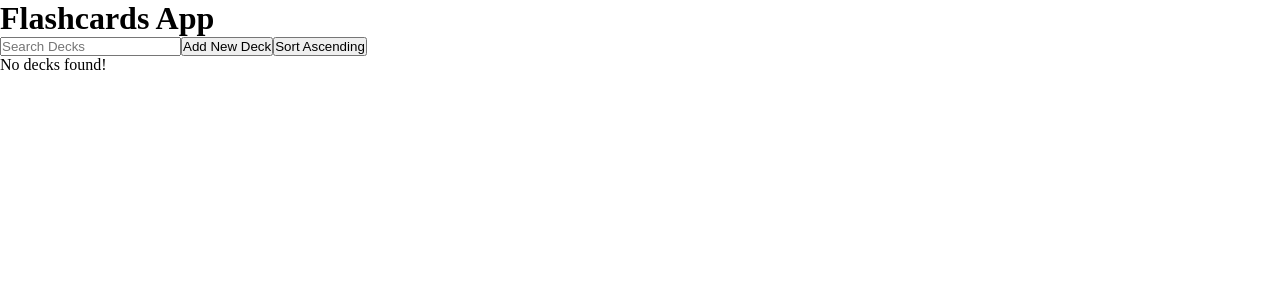
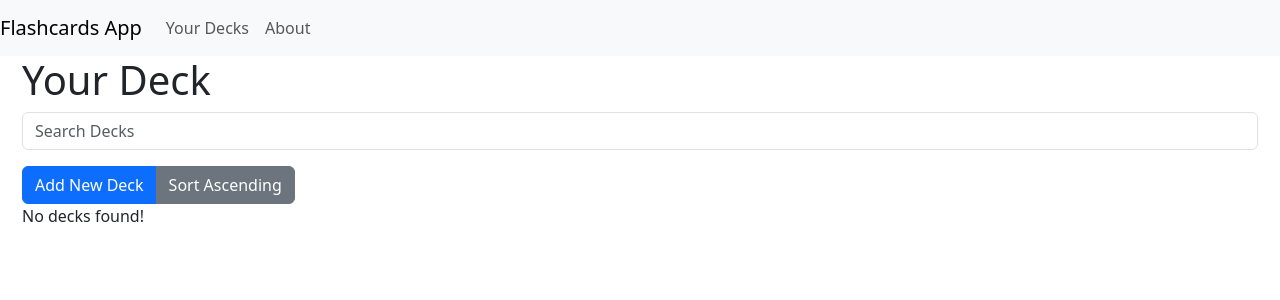
Before and after one commit to BetterFlashcards/BF-Frontend, a React (Vite) app: page /list in a window 1280 px wide. Shown: the top 300 px of the page. Built offline with nearby package versions, Linux system fonts and the light colour scheme.

Commit message:
Add routing

```diff
--- a/package.json
+++ b/package.json
@@ -11,8 +11,11 @@
   },
   "dependencies": {
     "@reduxjs/toolkit": "^2.2.3",
+    "bootstrap": "^5.3.3",
     "react": "^18.2.0",
+    "react-bootstrap": "^2.10.2",
     "react-dom": "^18.2.0",
+    "react-router-dom": "^6.23.0",
     "uuid": "^9.0.1"
   },
   "devDependencies": {
--- a/src/App.tsx
+++ b/src/App.tsx
@@ -1,72 +1,30 @@
-import { useState, useEffect } from "react";
-import { Deck } from "./components/Deck";
-import { DeckManager } from "./data";
-import type { Deck as DeckType } from "./types";
+import { BrowserRouter as Router, Routes, Route, Link } from "react-router-dom";
+import 'bootstrap/dist/css/bootstrap.min.css';
+import { Navbar, Nav } from 'react-bootstrap';
+import Home from "./components/ListPage";
+import AboutPage from "./components/AboutPage";
+
 function App() {
-  const deckManager = DeckManager.getInstance();
-  const [searchTerm, setSearchTerm] = useState("");
-  const [sortedDecks, setSortedDecks] = useState<Array<DeckType>>([]);
-  const [sortOrder, setSortOrder] = useState<string | null>(null);
+  return (
+    <Router>
+      <div>
+        <Navbar bg="light" expand="lg">
+          <Navbar.Brand href="/">Flashcards App</Navbar.Brand>
+          <Navbar.Toggle aria-controls="basic-navbar-nav" />
+          <Navbar.Collapse id="basic-navbar-nav">
+            <Nav className="me-auto">
+              <Nav.Link as={Link} to="/list">Your Decks</Nav.Link>
+              <Nav.Link as={Link} to="/about">About</Nav.Link>
+            </Nav>
+          </Navbar.Collapse>
+        </Navbar>
 
-  const deckCallback = (decks: Array<DeckType>) => {
-    setSortedDecks([...decks]);
-  };
-
-  useEffect(() => {
-    deckManager.subscribe(deckCallback);
-    return () => {
-      deckManager.unsubscribe(deckCallback);
-    };
-  }, []);
-
-  useEffect(() => {
-    let filtered = deckManager
-      .getDecks()
-      .filter((deck) =>
-        deck.title.toLowerCase().includes(searchTerm.toLowerCase())
-      );
-
-    if (sortOrder === "asc") {
-      filtered.sort((a, b) => a.title.localeCompare(b.title));
-    } else if (sortOrder === "desc") {
-      filtered.sort((a, b) => b.title.localeCompare(a.title));
-    }
-
-    setSortedDecks(filtered);
-  }, [searchTerm, sortOrder]);
-
-  const toggleSortOrder = () => {
-    setSortOrder((prevOrder: string | null) =>
-      prevOrder === "asc" ? "desc" : "asc"
-    );
-  };
-
-  return (
-    <div className="App">
-      <header className="App-header">
-        <h1>Flashcards App</h1>
-        <input
-          type="text"
-          placeholder="Search Decks"
-          onChange={(e) => setSearchTerm(e.target.value)}
-        />
-        <button
-          onClick={() =>
-            deckManager.createDeck(prompt("Enter new deck title:") || "")
-          }
-        >
-          Add New Deck
-        </button>
-        <button onClick={toggleSortOrder}>
-          Sort {sortOrder === "asc" ? "Descending" : "Ascending"}
-        </button>
-      </header>
-      {sortedDecks.length > 0 ? (
-        sortedDecks.map((deck) => <Deck key={deck.id} deck={deck} />)
-      ) : (
-        <p>No decks found!</p>
-      )}
-    </div>
+        <Routes>
+          <Route path="/about" element={<AboutPage />} />
+          <Route path="/list" element={<Home />} />
+        </Routes>
+      </div>
+    </Router>
   );
 }
 
--- /dev/null
+++ b/src/components/AboutPage.tsx
@@ -0,0 +1,10 @@
+function AboutPage() {
+    return (
+      <div>
+        <h2>About</h2>
+        <p>This is the About page of the Flashcards App. Here, you can learn more about the application and its features.</p>
+      </div>
+    );
+  }
+
+export default AboutPage;
--- a/src/components/Deck.tsx
+++ b/src/components/Deck.tsx
@@ -4,6 +4,8 @@ import type { Card, Deck as DeckType } from "../types";
 import { CardManager, DeckManager } from "../data";
 import { CardChangeCallback } from "../data/CardManager";
 import { formatDate } from "../helpers";
+import { Button, Card as BootstrapCard, Container, Row, Col, InputGroup, FormControl } from 'react-bootstrap';
+
 
 interface DeckProps {
   deck: DeckType;
@@ -15,15 +17,28 @@ export const Deck: React.FC<DeckProps> = ({ deck }) => {
 
   const [sortOrder, setSortOrder] = useState("asc");
   const [sortedCards, setSortedCards] = useState<Array<Card>>([]);
+  const [searchTerm, setSearchTerm] = useState("");
 
   const cardChangeCallback: CardChangeCallback = () => {
     setSortedCards([...cardManager.getCards(deck.id)]);
   };
 
   useEffect(() => {
-    cardManager.subscribe(cardChangeCallback);
-    return () => cardManager.unsubscribe(cardChangeCallback);
-  }, []);
+    let filtered = cardManager
+      .getCards(deck.id)
+      .filter((card) =>
+        card.front.toLowerCase().includes(searchTerm.toLowerCase()) ||
+        card.back.toLowerCase().includes(searchTerm.toLowerCase())
+      );
+
+    if (sortOrder === "asc") {
+      filtered.sort((a, b) => a.front.localeCompare(b.front));
+    } else if (sortOrder === "desc") {
+      filtered.sort((a, b) => b.front.localeCompare(a.front));
+    }
+
+    setSortedCards(filtered);
+  }, [searchTerm, sortOrder]);
 
   const handleDeleteDeck = () => {
     if (window.confirm("Are you sure you want to delete this deck?")) {
@@ -46,35 +61,38 @@ export const Deck: React.FC<DeckProps> = ({ deck }) => {
     }
   }
 
-  return (
-    <div className="deck-component">
-      <h2 className="deck-component__title">
-        {deck.title} - Cards: {sortedCards.length}
-        <button onClick={() => handleUpdateDeckTitle()}>Edit</button>
-        <button onClick={() => handleDeleteDeck()}>Delete</button>
-      </h2>
+return (
+  <BootstrapCard className="deck-component">
+    <BootstrapCard.Header>
+      <Row>
+        <Col>{deck.title} - Cards: {sortedCards.length}</Col>
+        <Col xs="auto">
+          <Button variant="primary" onClick={handleUpdateDeckTitle}>Edit</Button>
+          <Button variant="danger" onClick={handleDeleteDeck}>Delete</Button>
+        </Col>
+      </Row>
+    </BootstrapCard.Header>
+    <BootstrapCard.Body>
       <p>Last Updated: {formatDate(deck.lastUpdated)}</p>
-      <div>
-        <input type="text" placeholder="Search Flashcards" />
-        <button
-          onClick={() => setSortOrder(sortOrder === "asc" ? "desc" : "asc")}
-        >
+      <InputGroup className="mb-3">
+        <FormControl
+          type="text"
+          placeholder="Search Flashcards"
+          onChange={(e) => setSearchTerm(e.target.value)} // Add this line
+        />
+        <Button variant="outline-secondary" onClick={() => setSortOrder(sortOrder === "asc" ? "desc" : "asc")}>
           Sort {sortOrder === "asc" ? "Descending" : "Ascending"}
-        </button>
-      </div>
-      <button
-        className="deck-component__card-button"
-        onClick={() => handleAddCard()}
-      >
-        Add Card
-      </button>
-      <div className="deck-component__card-container">
+        </Button>
+      </InputGroup>
+      <Button variant="primary" onClick={handleAddCard}>Add Card</Button>
+      <Container className="deck-component__card-container">
         {sortedCards.length > 0 ? (
           sortedCards.map((card) => <Flashcard key={card.id} card={card} />)
         ) : (
           <p>No flashcards found.</p>
         )}
-      </div>
-    </div>
-  );
+      </Container>
+    </BootstrapCard.Body>
+  </BootstrapCard>
+);
 };
--- a/src/components/Flashcard.tsx
+++ b/src/components/Flashcard.tsx
@@ -1,6 +1,7 @@
 import React, { MouseEventHandler, useState } from "react";
 import type { Card } from "../types";
 import { CardManager } from "../data";
+import { Button, Card as BootstrapCard } from 'react-bootstrap';
 
 interface FlashcardProps {
   card: Card;
@@ -10,11 +11,11 @@ export const Flashcard: React.FC<FlashcardProps> = ({ card }) => {
   const [isFlipped, setIsFlipped] = useState(false);
 
   const handleDeleteCard: MouseEventHandler<HTMLButtonElement> = (e) => {
-    e.stopPropagation(); // Prevent triggering of the flipping event
+    e.stopPropagation();
     if (card.id) cardManager.deleteCard(card.id);
   };
   const handleUpdateCard: MouseEventHandler<HTMLButtonElement> = (e) => {
-    e.stopPropagation(); // Prevent triggering of the flipping event
+    e.stopPropagation();
     const front = prompt("New front text:", card.front);
     const back = prompt("New back text:", card.back);
     if (front && back) {
@@ -27,11 +28,11 @@ export const Flashcard: React.FC<FlashcardProps> = ({ card }) => {
   };
 
   return (
-    <div className="flashcard-component">
-      <div className="flashcard-component__controls">
-        <button onClick={handleUpdateCard}>Edit</button>
-        <button onClick={handleDeleteCard}>Delete</button>
-      </div>
+    <BootstrapCard className="flashcard-component">
+      <BootstrapCard.Footer className="flashcard-component__controls">
+        <Button variant="primary" onClick={handleUpdateCard}>Edit</Button>
+        <Button variant="danger" onClick={handleDeleteCard}>Delete</Button>
+      </BootstrapCard.Footer>
       <div
         className={`flashcard-component__content ${
           isFlipped ? "flashcard-component__content_flipped" : ""
@@ -41,6 +42,6 @@ export const Flashcard: React.FC<FlashcardProps> = ({ card }) => {
         <div className="flashcard-component__content__front">{card.front}</div>
         <div className="flashcard-component__content__back">{card.back}</div>
       </div>
-    </div>
+    </BootstrapCard>
   );
 };
--- /dev/null
+++ b/src/components/ListPage.tsx
@@ -0,0 +1,85 @@
+import { useState, useEffect } from "react";
+import { Container, Row, Col, InputGroup, FormControl, Button, ButtonGroup } from 'react-bootstrap';
+import { Deck } from "./Deck";
+import { DeckManager } from "../data";
+import type { Deck as DeckType } from "../types";
+
+function Home() {
+  const deckManager = DeckManager.getInstance();
+  const [searchTerm, setSearchTerm] = useState("");
+  const [sortedDecks, setSortedDecks] = useState<Array<DeckType>>([]);
+  const [sortOrder, setSortOrder] = useState<string | null>(null);
+
+  const deckCallback = (decks: Array<DeckType>) => {
+    setSortedDecks([...decks]);
+  };
+
+  useEffect(() => {
+    deckManager.subscribe(deckCallback);
+    return () => {
+      deckManager.unsubscribe(deckCallback);
+    };
+  }, []);
+
+  useEffect(() => {
+    let filtered = deckManager
+      .getDecks()
+      .filter((deck) =>
+        deck.title.toLowerCase().includes(searchTerm.toLowerCase())
+      );
+
+    if (sortOrder === "asc") {
+      filtered.sort((a, b) => a.title.localeCompare(b.title));
+    } else if (sortOrder === "desc") {
+      filtered.sort((a, b) => b.title.localeCompare(a.title));
+    }
+
+    setSortedDecks(filtered);
+  }, [searchTerm, sortOrder]);
+
+  const toggleSortOrder = () => {
+    setSortOrder((prevOrder: string | null) =>
+      prevOrder === "asc" ? "desc" : "asc"
+    );
+  };
+
+  return (
+    <Container className="App">
+      <Row className="App-header">
+        <Col xs={12}>
+          <h1>Your Deck</h1>
+        </Col>
+        <Col xs={12}>
+          <InputGroup className="mb-3">
+            <FormControl
+              type="text"
+              placeholder="Search Decks"
+              onChange={(e) => setSearchTerm(e.target.value)}
+            />
+          </InputGroup>
+        </Col>
+        <Col xs={12}>
+          <ButtonGroup>
+            <Button
+              variant="primary"
+              onClick={() =>
+                deckManager.createDeck(prompt("Enter new deck title:") || "")
+              }
+            >
+              Add New Deck
+            </Button>
+            <Button variant="secondary" onClick={toggleSortOrder}>
+              Sort {sortOrder === "asc" ? "Descending" : "Ascending"}
+            </Button>
+          </ButtonGroup>
+        </Col>
+      </Row>
+      {sortedDecks.length > 0 ? (
+        sortedDecks.map((deck) => <Deck key={deck.id} deck={deck} />)
+      ) : (
+        <p>No decks found!</p>
+      )}
+    </Container>
+  );
+}
+export default Home;
--- a/src/styles/components/_flashcard-component.scss
+++ b/src/styles/components/_flashcard-component.scss
@@ -7,7 +7,7 @@
   }
 
   &__content {
-    margin: 10px;
+    margin: 5px;
     width: 200px;
     height: 200px;
     text-align: center;
```
Also changed, not shown: 1 other file (tests, documents, lock files or other folders).
